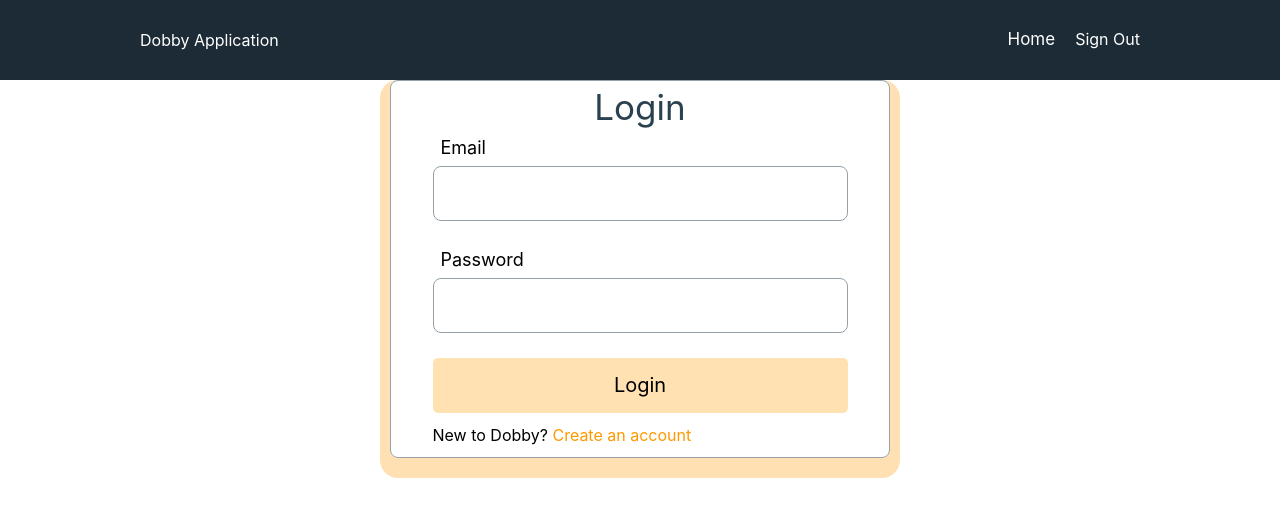
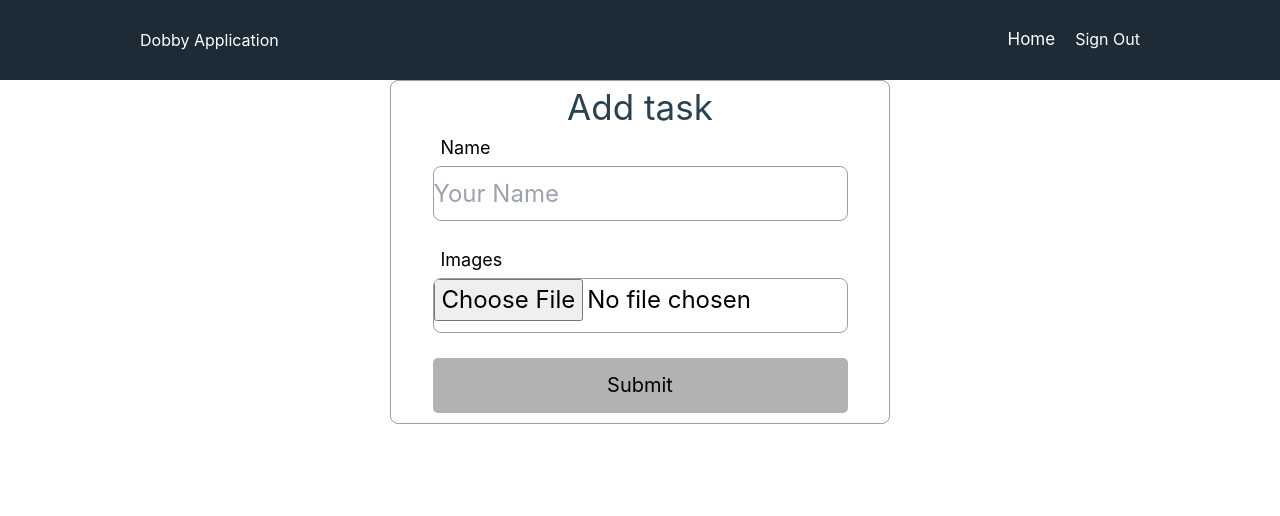
Before and after one commit to mirajulalam/mirajulalam-client-dobby, a React (Create React App) app: page / in a window 1280 px wide. Before the commit this address led to /login. Shown: the top 516 px of the page. Built offline with nearby package versions, Linux system fonts and the light colour scheme; no server answers; sample sign-in values are in the browser's storage.

Commit message:
add task form added

```diff
--- a/package.json
+++ b/package.json
@@ -10,6 +10,7 @@
     "react": "^18.2.0",
     "react-dom": "^18.2.0",
     "react-firebase-hooks": "^5.1.0",
+    "react-hook-form": "^7.39.3",
     "react-router-dom": "^6.4.3",
     "react-scripts": "5.0.1",
     "web-vitals": "^2.1.4"
--- a/src/components/Shared/Login/Login.js
+++ b/src/components/Shared/Login/Login.js
@@ -3,6 +3,7 @@ import "../SignUp/SignUp.css";
 import { Link, useLocation, useNavigate} from 'react-router-dom';
 import { useSignInWithEmailAndPassword } from 'react-firebase-hooks/auth';
 import auth from '../../../firebase.init';
+import Spinner from '../Spinner/Spinner';
 
 const Login = () => {
     const [email, setEmail] = useState('');
@@ -22,6 +23,9 @@ const Login = () => {
     }
     const handlePasswordBlur = event => {
         setPassword(event.target.value)
+    }
+    if(loading){
+        return <Spinner/>
     }
 
     if (user) {
--- a/src/components/Shared/PrivateRoute/PrivateRoute.js
+++ b/src/components/Shared/PrivateRoute/PrivateRoute.js
@@ -2,11 +2,15 @@ import React from 'react';
 import { useAuthState } from 'react-firebase-hooks/auth';
 import { Navigate, useLocation } from 'react-router-dom';
 import auth from '../../../firebase.init';
-
+import Spinner from '../Spinner/Spinner';
 
 const PrivateRoute = ({children}) => {
-    const [user] = useAuthState(auth);
+    const [user,loading] = useAuthState(auth);
     const location = useLocation();
+
+    if(loading){
+        return <Spinner/>
+    }
 
     if (!user) {
         return <Navigate to="/login" state={{ from: location }} replace></Navigate>
--- a/src/components/Shared/SignUp/SignUp.css
+++ b/src/components/Shared/SignUp/SignUp.css
@@ -7,7 +7,6 @@
     display: flex;
     justify-content: center;
     align-items: center;
-    box-shadow: 0px 10px 0px 10px rgba(255, 224, 179, 1);
 }
 
 .form-title {
@@ -41,18 +40,19 @@
     width: 415px;
     height: 55px;
     border: none;
-    background-color: rgba(255, 155, 0, 0.3);
+    background-color: rgba(3, 0, 12, 0.3);
     border-radius: 5px;
     font-size: 20px;
     cursor: pointer;
 }
 
 .form-submit:hover {
-    background-color: rgba(255, 155, 0, 0.9);
+    background-color: black;
+    color: white;
 }
 
 .form-link {
-    color: #FF9900;
+    color: red;
     text-decoration: none;
 }
 .form-container p{
--- /dev/null
+++ b/src/components/Shared/Spinner/Spinner.js
@@ -0,0 +1,11 @@
+import React from 'react';
+
+const Spinner = () => {
+    return (
+        <div className="flex items-center justify-center ">
+    <div className="w-24 h-24 border-l-2 border-gray-900 rounded-full animate-spin"></div>
+</div>
+    );
+};
+
+export default Spinner;
--- a/src/components/UploadForm/UploadForm.css
+++ b/src/components/UploadForm/UploadForm.css
@@ -7,6 +7,7 @@
     display: flex;
     justify-content: center;
     align-items: center;
+    margin-top: 10px;
 }
 
 .form-title {
@@ -48,7 +49,7 @@
 }
 
 .form-submit:hover {
-    background-color: rgba(255, 155, 0, 0.9);
+    background-color: black;
 }
 
 .form-link {
--- a/src/components/UploadForm/UploadForm.js
+++ b/src/components/UploadForm/UploadForm.js
@@ -1,26 +1,93 @@
 import React from 'react';
+// import swal from 'sweetalert';
+import { useForm } from 'react-hook-form';
+import './UploadForm.css';
 
 const UploadForm = () => {
+    const { register, formState: { errors }, handleSubmit,reset} = useForm();
+    const imageStorageKey = "471d1141ac13b90a4dedd43aa0764fc6";
 
-    const handleCreateUser = event => {
-        event.preventDefault();
+    const onSubmit = async data => {
+        console.log(data);
+        const image = data.Images[0];
+        const formData = new FormData()
+        formData.append('image', image)
+        const url = `https://api.imgbb.com/1/upload?key=${imageStorageKey}`;
+        fetch(url, {
+            method: "POST",
+            body: formData
+        })
+            .then(res => res.json())
+            .then(result => {
+                console.log("img",result);
+                if (result.success) {
+                    const img = result.data.url;
+                    const task = {
+                        name: data.name,
+                        img: img
+                    }
+                    console.log(task);
+                    // send to your database
+                    const url = 'http://localhost:5000/task';
+                    fetch(url, {
+                        method: "POST",
+                        headers: {
+                            'content-type': 'application/json',
+                        },
+                        body: JSON.stringify(task)
+                    })
+                        .then(res => res.json())
+                        .then(inserted => {
+                            console.log(inserted);
+                            if (inserted.insertedId) {
+                                console.log("successfully");
+                                // swal("Successfully", "Task added successfull", "success");
+                               reset()
+                            }
+                            else {
+                                console.log("failed");
+                                // swal("Error", "Task added failed!", "error");
+                            }
+                        })
+                }
+            })
+    };
 
-
-    }
     return (
-        <div className='form-container mt-10'>
+        <div className='form-container'>
             <div>
                 <h2 className='form-title'>Add task</h2>
-                <form onSubmit={handleCreateUser}>
+                <form onSubmit={handleSubmit(onSubmit)} >
                     <div className="input-group">
                         <label htmlFor="name">Name</label>
-                        <input  type="text" name="name" id="" required />
+                        <input  type="text"
+                        placeholder="Your Name"
+                        {...register("name", {
+                            required: {
+                                value: true,
+                                message: 'Name is Required'
+                            }
+                        })}/>
+                         <label className="label">
+                        {errors.name?.type === 'required' && <span className="label-text-alt text-red-500">{errors.name.message}</span>}
+                    </label>
                     </div>
                     <div className="input-group">
-                        <label htmlFor="password">Password</label>
-                        <input type="password" name="password" id="" required />
+                        <label htmlFor="images">Images</label>
+                        <input id='Images'
+                        type="file"
+                        placeholder="Image url"
+                        {...register("Images", {
+                            required: {
+                                value: true,
+                                message: 'Image is Required'
+                            }
+                        })}/>
+                        <label className="label">
+                        {errors.Images?.type === 'required' && <span className="label-text-alt text-red-500">{errors.Images.message}</span>}
+                    </label>
                     </div>
-                    <input className='form-submit' type="submit" value="Submit" />
+                    <input className='form-submit mb-5' type="submit" value="Submit" />
                 </form>
             </div>
         </div>
```
Also changed, not shown: src/assets/Spinner.gif (added), 1 other file (tests, documents, lock files or other folders).
